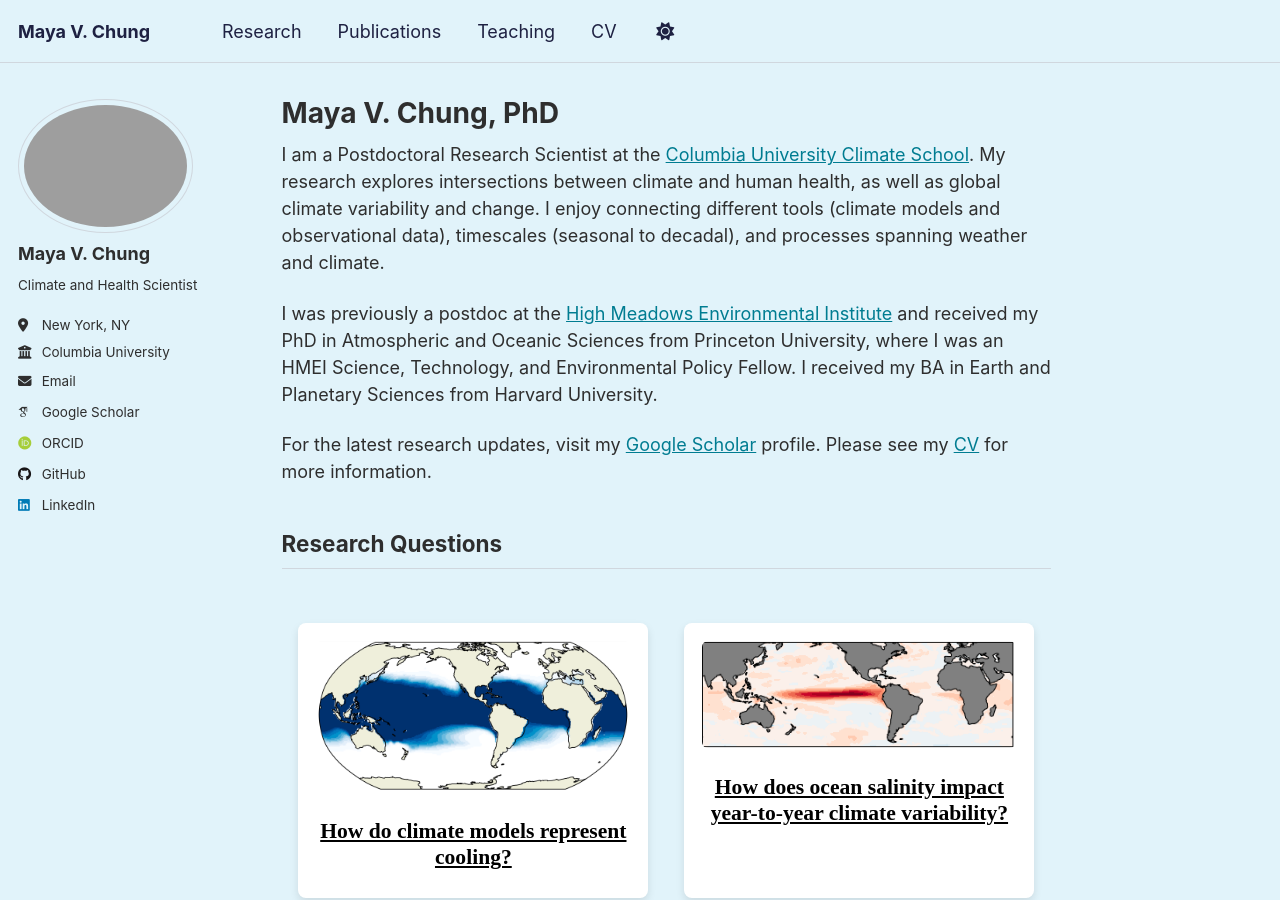
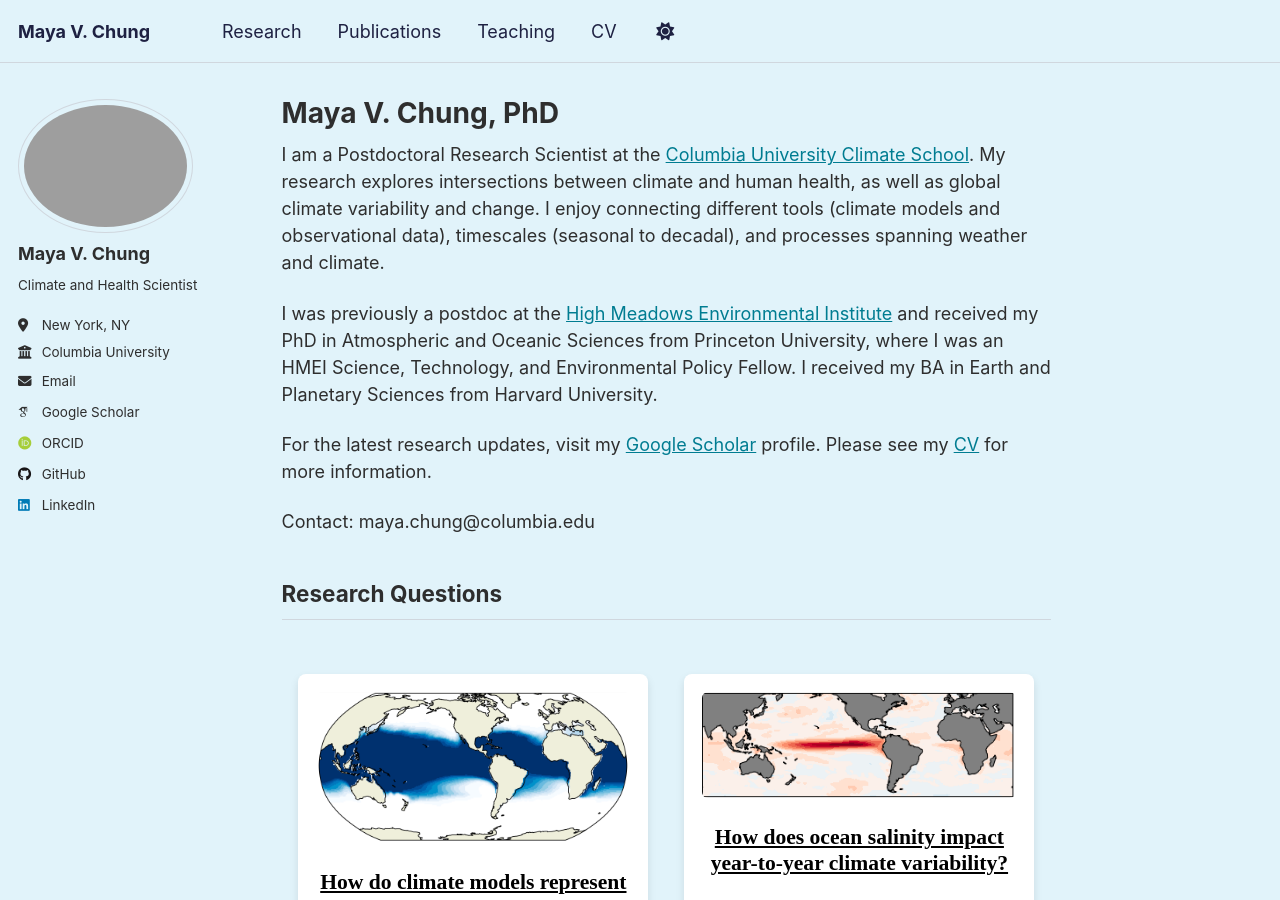
Before and after one commit to mayavchung/mayavchung.github.io, a Jekyll site: the page built from _pages/about.md, in a window 1280 px wide and 900 px high. Built offline with Jekyll 4.4.1, drawn with Linux system fonts in a browser that asks for light colours; some web fonts are replaced; a script that is not in the unit is left out.

Commit message:
Add contact information for Maya Chung
Added contact information to the about page.

```diff
--- a/_pages/about.md
+++ b/_pages/about.md
@@ -12,6 +12,8 @@ I am a Postdoctoral Research Scientist at the [Columbia University Climate Schoo
 I was previously a postdoc at the [High Meadows Environmental Institute](https://environment.princeton.edu/) and received my PhD in Atmospheric and Oceanic Sciences from Princeton University, where I was an HMEI Science, Technology, and Environmental Policy Fellow. I received my BA in Earth and Planetary Sciences from Harvard University.
 
 For the latest research updates, visit my [Google Scholar](https://scholar.google.com/citations?user=h5lDhDwAAAAJ&hl=en) profile. Please see my [CV](https://mayavchung.github.io/cv/) for more information.
+
+Contact: maya.chung@columbia.edu
 
 ## Research Questions
 <div class="science-boxes">
```
